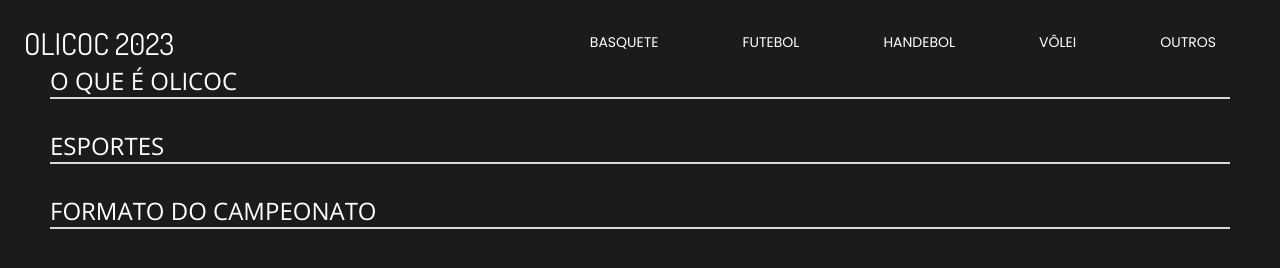
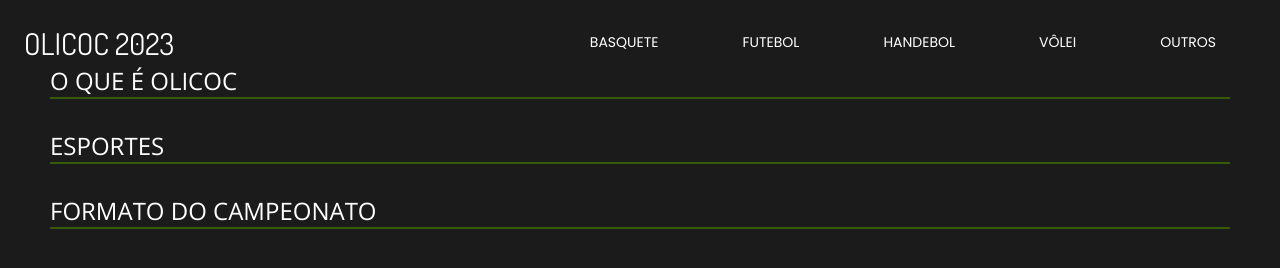
Before and after one commit to MAst-1/site-olicoc, a plain HTML site: page index.html in a window 1280 px wide. Shown: the top 268 px of the page. Drawn offline with nearby package versions, Linux system fonts and the light colour scheme.

Commit message:
Update style.css

```diff
--- a/style.css
+++ b/style.css
@@ -138,7 +138,7 @@ header ul li a:hover , #active{
 /*paginas esportes*/
 
 .title>h2 {
-    border-bottom: 2px solid #d9d9d9;
+    border-bottom: 2px solid #365A08;
 }
 
 .title {
```
